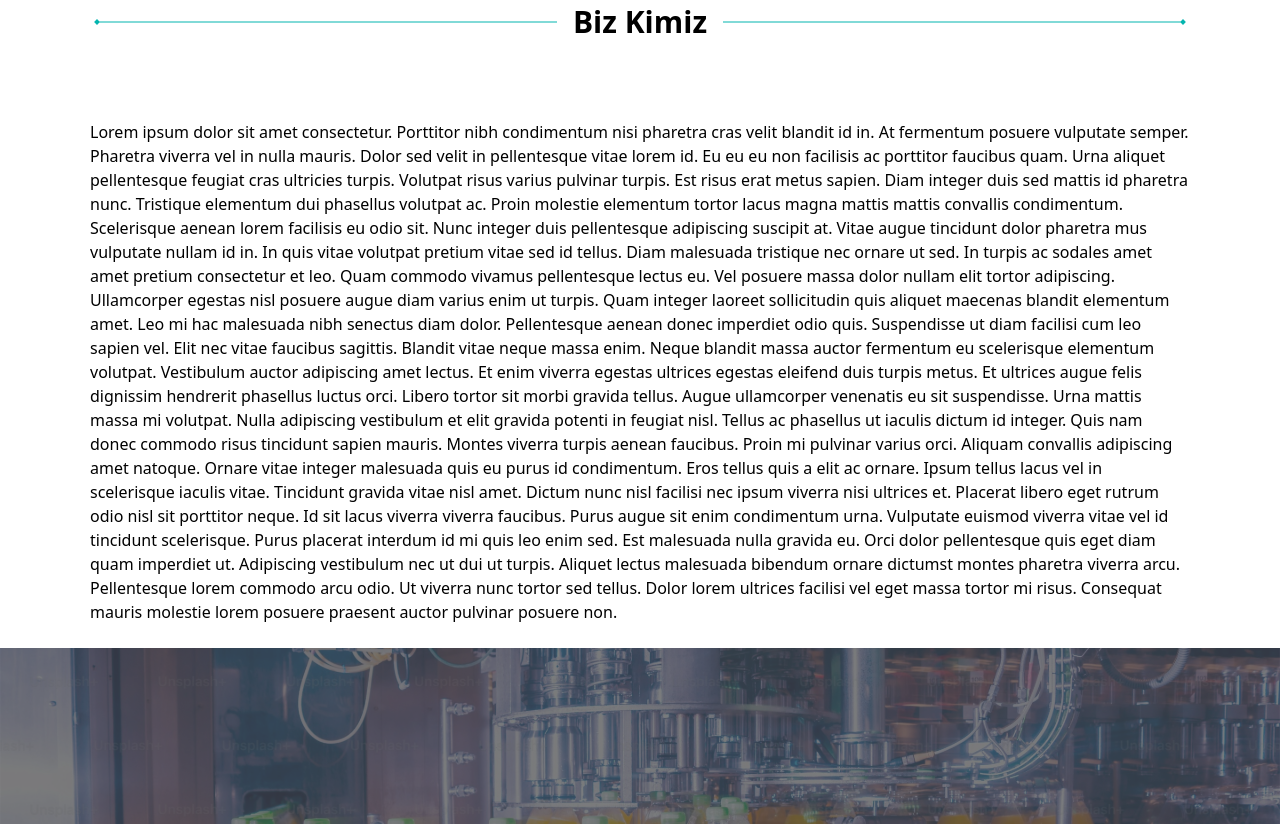
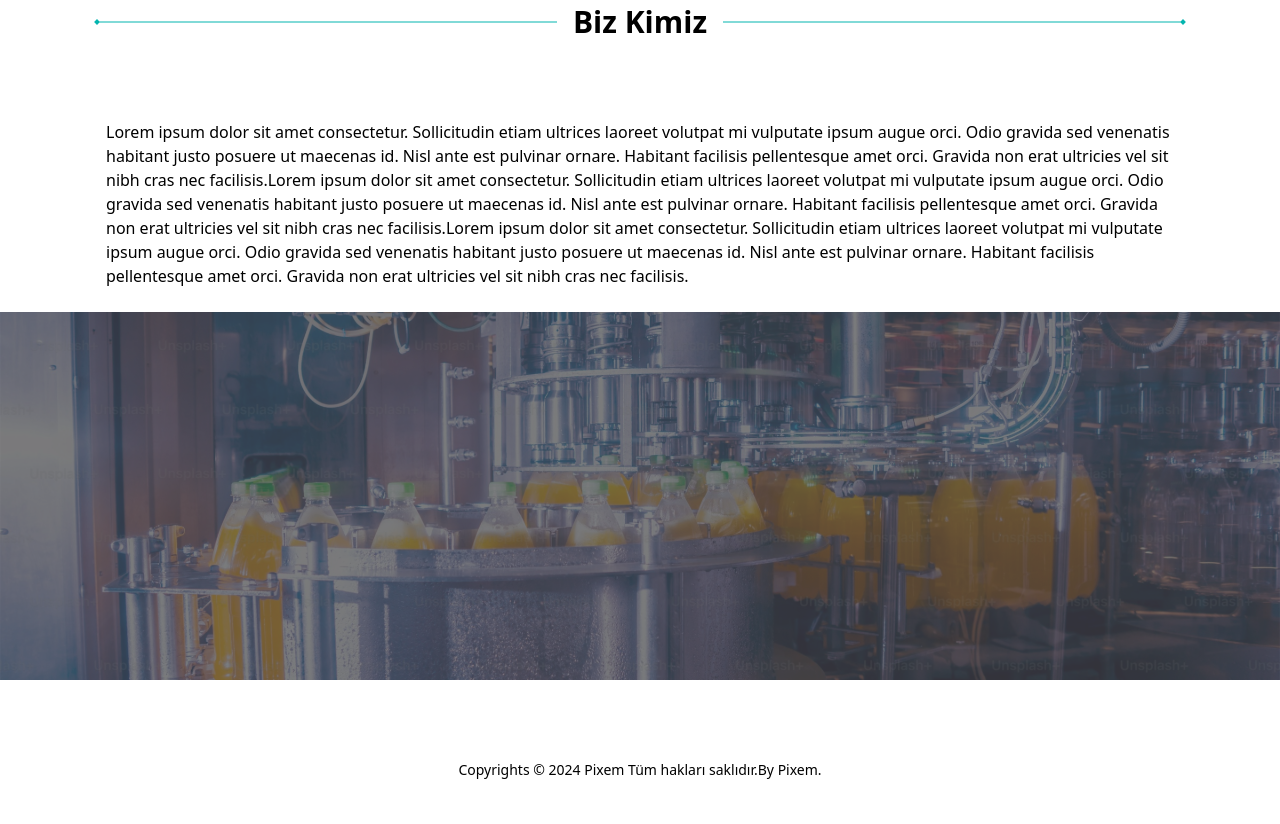
Before and after one commit to Cansualtun/Arthub, a Next.js app: page /hakkimizda in a window 1280 px wide. Shown: the part 1640-2464 px from the top of the page. After the commit the page ends 2420 px from the top, so only its background shows below. Built offline with nearby package versions, Linux system fonts and the light colour scheme; no server answers.

Commit message:
fix about design

```diff
--- a/src/app/page.tsx
+++ b/src/app/page.tsx
@@ -20,11 +20,10 @@ export default function Home() {
         behavior: "smooth",
       });
     }
-  }, []);
+  }, [searchParams]);
 
   return (
     <div>
-      <Suspense>
         <BannerSlider banners={banners} />
         <About />
         <div className="max-w-[1100px] mx-auto space-y-20">
@@ -33,7 +32,6 @@ export default function Home() {
             <Contact />
           </div>
         </div>
-      </Suspense>
     </div>
   );
 }
--- a/src/app/sepetim/page.tsx
+++ b/src/app/sepetim/page.tsx
@@ -1,16 +1,15 @@
 import CartList from "@/components/Cart/CartList";
 import ContactForm from "@/components/Cart/Contact";
-import Head from "next/head";
 
 export default function Sepetim() {
   return (
     <div>
       <div className="h-28 bg-primary-main">
-        <p className="text-3xl flex items-center justify-center h-full">
+        <p className="text-3xl flex items-center justify-center h-full w-[100%]">
           SEPETİM
         </p>
       </div>
-      <div className="max-w-[1100px] mx-auto mt-28 flex flex-row gap-40">
+      <div className="max-w-[1100px] mx-auto mt-28 flex flex-col  md:flex-row gap-8 md:gap-40">
         <ContactForm />
         <CartList />
       </div>
--- a/src/components/About/AboutContent/index.tsx
+++ b/src/components/About/AboutContent/index.tsx
@@ -3,7 +3,7 @@ import Line from "@/components/Shared/Line";
 export default function AboutContent() {
   return (
     <>
-      <div className="flex flex-row gap-10 mt-16">
+      <div className="flex flex-col md:flex-row gap-10 mt-16">
         <div className="flex flex-col gap-7">
           <h1 className="font-bold text-4xl">Neler Yapıyoruz</h1>
           <p className="font-light">
@@ -24,13 +24,17 @@ export default function AboutContent() {
             ultricies vel sit nibh cras nec facilisis.
           </p>
         </div>
-        <img src="/assets/images/aboutheader.svg" alt="hakkimizda" />
+        <img
+          src="/assets/images/aboutheader.svg"
+          alt="hakkimizda"
+          className="w-full"
+        />
       </div>
-      <div className="flex flex-row gap-10 mt-16">
-        <img src="/assets/images/aboutheader2.svg" alt="hakkimizda2" />
+      <div className="flex flex-col md:flex-row-reverse gap-10 mt-16">
+
         <div className="flex flex-col gap-7">
           <h1 className="font-bold text-4xl">Neler Yapacağız</h1>
-          <p>
+          <p className="text-base">
             Lorem ipsum dolor sit amet consectetur. Sollicitudin etiam ultrices
             laoreet volutpat mi vulputate ipsum augue orci. Odio gravida sed
             venenatis habitant justo posuere ut maecenas id. Nisl ante est
@@ -48,52 +52,28 @@ export default function AboutContent() {
             ultricies vel sit nibh cras nec facilisis.
           </p>
         </div>
+        <img
+          src="/assets/images/aboutheader2.svg"
+          alt="hakkimizda2"
+          className="w-full"
+        />
       </div>
       <Line title="Biz Kimiz" />
-      <p>
-        Lorem ipsum dolor sit amet consectetur. Porttitor nibh condimentum nisi
-        pharetra cras velit blandit id in. At fermentum posuere vulputate
-        semper. Pharetra viverra vel in nulla mauris. Dolor sed velit in
-        pellentesque vitae lorem id. Eu eu eu non facilisis ac porttitor
-        faucibus quam. Urna aliquet pellentesque feugiat cras ultricies turpis.
-        Volutpat risus varius pulvinar turpis. Est risus erat metus sapien. Diam
-        integer duis sed mattis id pharetra nunc. Tristique elementum dui
-        phasellus volutpat ac. Proin molestie elementum tortor lacus magna
-        mattis mattis convallis condimentum. Scelerisque aenean lorem facilisis
-        eu odio sit. Nunc integer duis pellentesque adipiscing suscipit at.
-        Vitae augue tincidunt dolor pharetra mus vulputate nullam id in. In quis
-        vitae volutpat pretium vitae sed id tellus. Diam malesuada tristique nec
-        ornare ut sed. In turpis ac sodales amet amet pretium consectetur et
-        leo. Quam commodo vivamus pellentesque lectus eu. Vel posuere massa
-        dolor nullam elit tortor adipiscing. Ullamcorper egestas nisl posuere
-        augue diam varius enim ut turpis. Quam integer laoreet sollicitudin quis
-        aliquet maecenas blandit elementum amet. Leo mi hac malesuada nibh
-        senectus diam dolor. Pellentesque aenean donec imperdiet odio quis.
-        Suspendisse ut diam facilisi cum leo sapien vel. Elit nec vitae faucibus
-        sagittis. Blandit vitae neque massa enim. Neque blandit massa auctor
-        fermentum eu scelerisque elementum volutpat. Vestibulum auctor
-        adipiscing amet lectus. Et enim viverra egestas ultrices egestas
-        eleifend duis turpis metus. Et ultrices augue felis dignissim hendrerit
-        phasellus luctus orci. Libero tortor sit morbi gravida tellus. Augue
-        ullamcorper venenatis eu sit suspendisse. Urna mattis massa mi volutpat.
-        Nulla adipiscing vestibulum et elit gravida potenti in feugiat nisl.
-        Tellus ac phasellus ut iaculis dictum id integer. Quis nam donec commodo
-        risus tincidunt sapien mauris. Montes viverra turpis aenean faucibus.
-        Proin mi pulvinar varius orci. Aliquam convallis adipiscing amet
-        natoque. Ornare vitae integer malesuada quis eu purus id condimentum.
-        Eros tellus quis a elit ac ornare. Ipsum tellus lacus vel in scelerisque
-        iaculis vitae. Tincidunt gravida vitae nisl amet. Dictum nunc nisl
-        facilisi nec ipsum viverra nisi ultrices et. Placerat libero eget rutrum
-        odio nisl sit porttitor neque. Id sit lacus viverra viverra faucibus.
-        Purus augue sit enim condimentum urna. Vulputate euismod viverra vitae
-        vel id tincidunt scelerisque. Purus placerat interdum id mi quis leo
-        enim sed. Est malesuada nulla gravida eu. Orci dolor pellentesque quis
-        eget diam quam imperdiet ut. Adipiscing vestibulum nec ut dui ut turpis.
-        Aliquet lectus malesuada bibendum ornare dictumst montes pharetra
-        viverra arcu. Pellentesque lorem commodo arcu odio. Ut viverra nunc
-        tortor sed tellus. Dolor lorem ultrices facilisi vel eget massa tortor
-        mi risus. Consequat mauris molestie lorem posuere praesent auctor
-        pulvinar posuere non.
+      <p className="text-base px-4">
+        Lorem ipsum dolor sit amet consectetur. Sollicitudin etiam ultrices
+        laoreet volutpat mi vulputate ipsum augue orci. Odio gravida sed
+        venenatis habitant justo posuere ut maecenas id. Nisl ante est pulvinar
+        ornare. Habitant facilisis pellentesque amet orci. Gravida non erat
+        ultricies vel sit nibh cras nec facilisis.Lorem ipsum dolor sit amet
+        consectetur. Sollicitudin etiam ultrices laoreet volutpat mi vulputate
+        ipsum augue orci. Odio gravida sed venenatis habitant justo posuere ut
+        maecenas id. Nisl ante est pulvinar ornare. Habitant facilisis
+        pellentesque amet orci. Gravida non erat ultricies vel sit nibh cras nec
+        facilisis.Lorem ipsum dolor sit amet consectetur. Sollicitudin etiam
+        ultrices laoreet volutpat mi vulputate ipsum augue orci. Odio gravida
+        sed venenatis habitant justo posuere ut maecenas id. Nisl ante est
+        pulvinar ornare. Habitant facilisis pellentesque amet orci. Gravida non
+        erat ultricies vel sit nibh cras nec facilisis.
       </p>
     </>
   );
--- a/src/components/Cart/Contact/index.tsx
+++ b/src/components/Cart/Contact/index.tsx
@@ -45,10 +45,9 @@ const ContactForm = () => {
       message: Yup.string().required("Required"),
     }),
     onSubmit: async (values, { setSubmitting, resetForm }) => {
-      // Cookie ürünlerini istenen formata dönüştürme
       const formattedProducts = cookieProducts.map((product) => ({
         ad: product.name,
-        miktar: 1, // Ürün miktarını buradan ayarlayabilirsiniz
+        miktar: 1,
       }));
 
       const payload = {
@@ -75,8 +74,6 @@ const ContactForm = () => {
         });
         if (response.ok) {
           toast.success("Siparişiniz iletildi! Sizinle iletişime geçilecek");
-
-          // 3 saniye bekleyip sayfayı yenile
           setTimeout(() => {
             Cookies.remove("cartItems");
             setCookieProducts([]);
@@ -98,9 +95,9 @@ const ContactForm = () => {
   return (
     <form
       onSubmit={formik.handleSubmit}
-      className="flex flex-col gap-6 w-[400px]"
+      className="flex flex-col gap-6 w-[400px] !p-4 md:p-0"
     >
-      <div className="h-24 bg-primary-main rounded-md">
+      <div className="h-24 bg-primary-main rounded-md ">
         <p className="text-3xl flex items-center justify-center h-full">
           İLETİŞİM BİLGİLERİ
         </p>
--- a/src/components/Home/About/index.tsx
+++ b/src/components/Home/About/index.tsx
@@ -14,8 +14,7 @@ export default function About() {
       <div className="w-full h-[236px] bg-primary-main absolute top-1/2 transform -translate-y-1/2"></div>
       <div className="relative max-w-6xl mx-auto p-4 z-10 flex flex-col md:flex-row items-start md:space-x-8">
         <div className="text-left md:w-1/2 p-4 space-y-6">
-          <h2 className="text-4xl
-          ">
+          <h2 className="text-4xl">
             Öz Kamçı <br /> Plastik ile Kalite <br /> Senin Elinde!
           </h2>
           <p className="text-md">
--- a/src/components/Home/Catalog/index.tsx
+++ b/src/components/Home/Catalog/index.tsx
@@ -9,7 +9,7 @@ export default async function Catalog() {
   return (
     <div className="flex flex-col gap-4">
       <Line title="Katalog" />
-      <div className="grid grid-cols-1 md:grid-cols-3 gap-4">
+      <div className="grid grid-cols-1 md:grid-cols-3 gap-4 md:p-0 p-4">
         {records.map((record) => (
           <div key={record.id} className="text-center">
             <Link href={`katalog/${record.id}`}>
```
Also changed, not shown: src/components/Layout/Header/index.tsx (+47 -35 lines).
